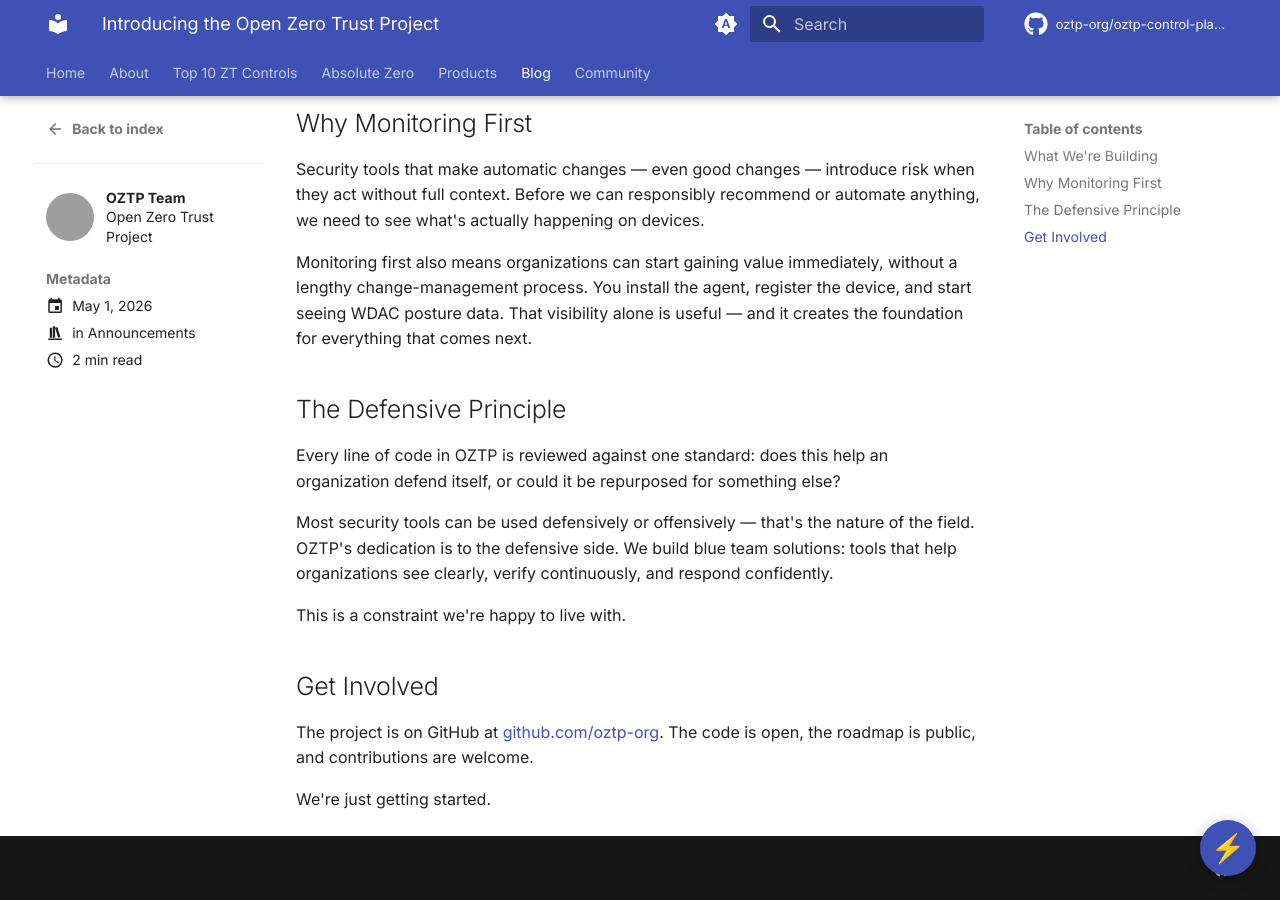
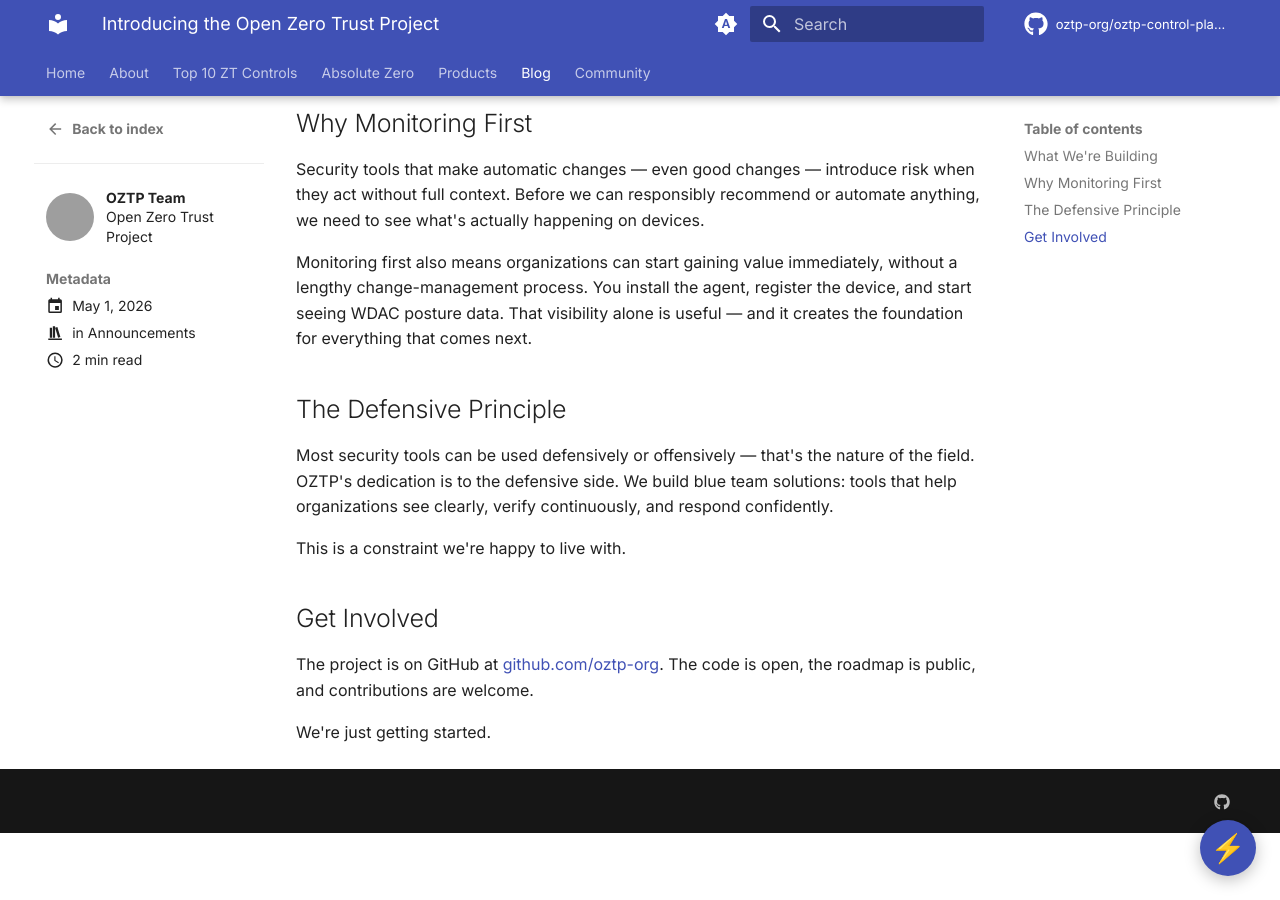
Before and after one commit to oztp-org/oztp-org.github.io, an MkDocs documentation site: the page built from docs/blog/posts/announcing-oztp.md, in a window 1280 px wide and 900 px high, scrolled down 1043 px. Built offline with MkDocs 1.6.1 and Material for MkDocs 9.7.7, drawn with Linux system fonts in a browser that asks for light colours; comment, search, counter and statistics services are not loaded; grey boxes are pictures that could not be loaded.

Commit message:
Remove overly restrictive code review standard from defensive principle
Co-Authored-By: Claude Sonnet 4.6 <noreply@anthropic.com>

```diff
--- a/docs/blog/posts/announcing-oztp.md
+++ b/docs/blog/posts/announcing-oztp.md
@@ -37,8 +37,6 @@ Monitoring first also means organizations can start gaining value immediately, w
 
 ## The Defensive Principle
 
-Every line of code in OZTP is reviewed against one standard: does this help an organization defend itself, or could it be repurposed for something else?
-
 Most security tools can be used defensively or offensively — that's the nature of the field. OZTP's dedication is to the defensive side. We build blue team solutions: tools that help organizations see clearly, verify continuously, and respond confidently.
 
 This is a constraint we're happy to live with.
```
